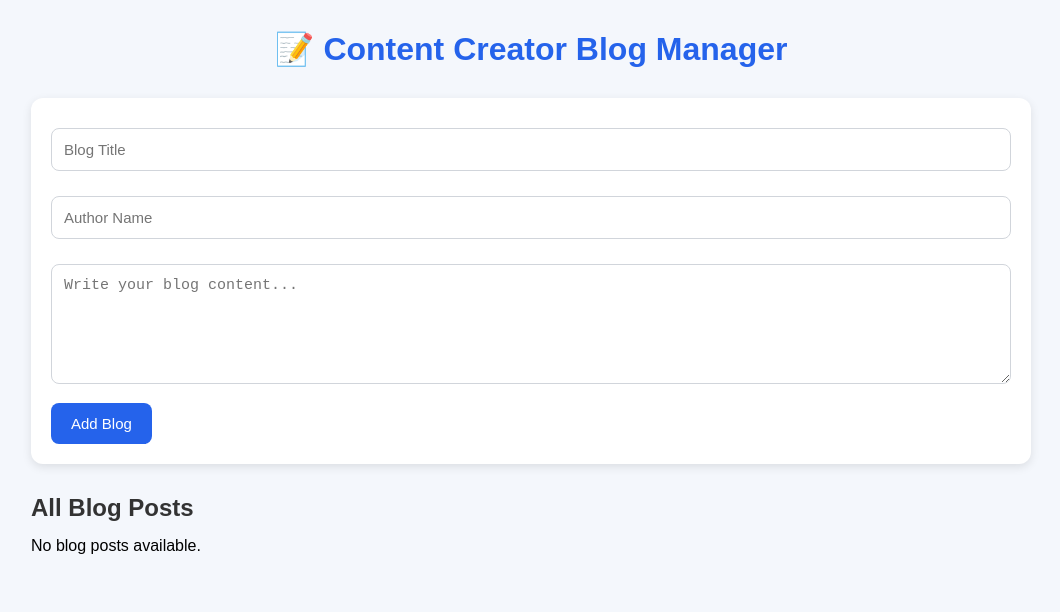
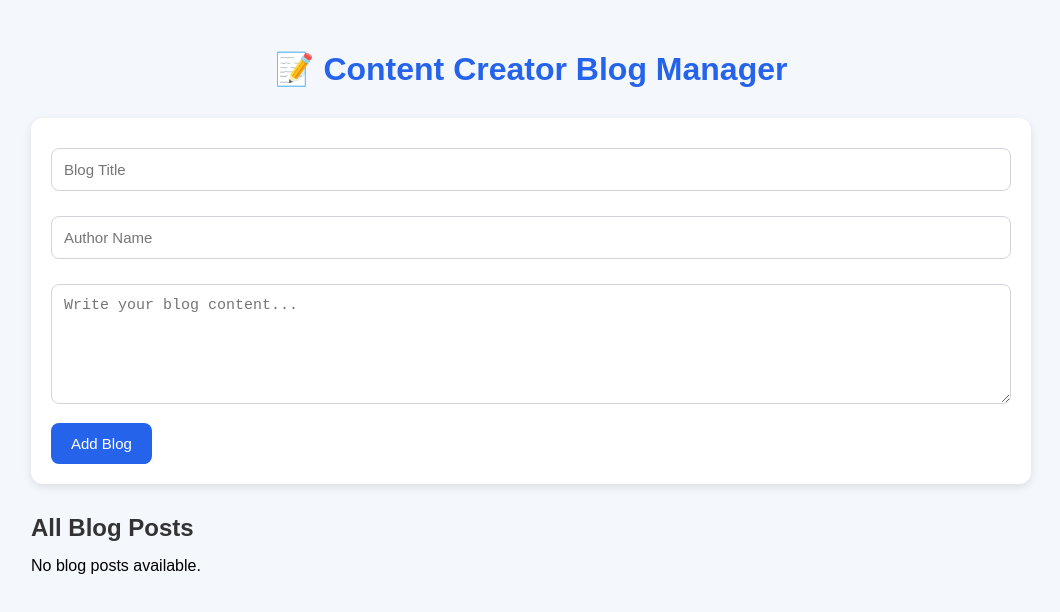
Before and after one commit to surendhar98/NM-intern, a React (Create React App) app: page / in a window 1280 px wide. Shown: the top 612 px of the page, without its empty margins (109-1169 px from the left). Built offline with nearby package versions, Linux system fonts and the light colour scheme.

Commit message:
Final Project Version

```diff
--- a/public/index.html
+++ b/public/index.html
@@ -24,7 +24,7 @@
       work correctly both with client-side routing and a non-root public URL.
       Learn how to configure a non-root public URL by running `npm run build`.
     -->
-    <title>React App</title>
+    <title>Content Creator Blog Manager</title>
   </head>
   <body>
     <noscript>You need to enable JavaScript to run this app.</noscript>
--- a/src/App.css
+++ b/src/App.css
@@ -1,6 +1,6 @@
 body {
   margin: 0;
-  padding: 0;
+  padding: 20px;
   font-family: Arial, sans-serif;
   background: #f4f7fc;
 }
```
